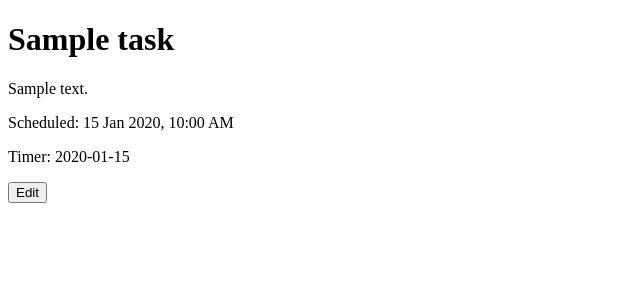
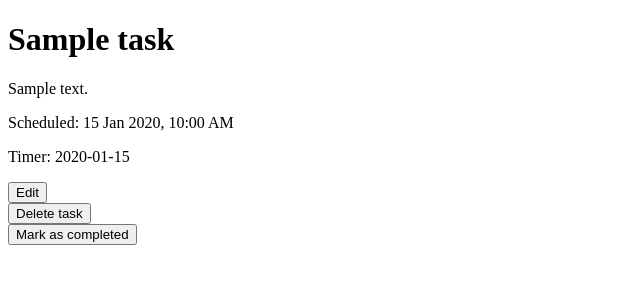
Before and after one commit to Dhanush-devup/Todo-list-, a Flask app: page /task/1 in a window 1280 px wide. Shown: the top 300 px of the page, without its empty margins (0-640 px from the left). Run offline with Flask 3, Linux system fonts and the light colour scheme; the visitor is signed in with stand-in values (Sample User, id 1); tables that the repository leaves empty hold one stand-in row (values such as "Sample post").

Commit message:
Add finished tasks page and completion feature

```diff
--- a/app.py
+++ b/app.py
@@ -44,6 +44,8 @@ class Task(db.Model):
     schedule_at = db.Column(db.DateTime)
 
     user_id = db.Column(db.Integer,db.ForeignKey("user.id"),nullable=False)
+    completed = db.Column(db.Boolean, default=False, nullable=False)
+
 
 
 
@@ -106,7 +108,7 @@ def dashboard():
         return redirect("/login")
     username=session["username"]
     user=User.query.filter_by(username=username).first()
-    tasks=Task.query.filter_by(user_id=user.id).order_by(nullslast(Task.schedule_at)).all()
+    tasks=Task.query.filter_by(user_id=user.id,completed=False).order_by(nullslast(Task.schedule_at)).all()
     return render_template("dashboard.html",name=user.name,tasks=tasks)
 
 @app.route("/create", methods=["GET", "POST"])
@@ -162,8 +164,40 @@ def update(task_id):
         db.session.commit()
     return redirect("/dashboard")
 
+@app.route("/delete/<int:task_id>",methods=["POST"])
+def  delete(task_id):
+    if "username" not in session:
+        return redirect("/login")
+    task = Task.query.get(task_id)
+    db.session.delete(task)
+    db.session.commit()
+    return redirect("/dashboard")
+
+@app.route("/finish/<int:task_id>",methods=["POST"])
+def finish(task_id):
+    task=Task.query.get(task_id)
+    task.completed=True
+    db.session.commit()
+    return redirect("/dashboard")
+
+@app.route("/finished")
+def finished_tasks():
+    if "username" not in session:
+        return redirect("/login")
+
+    user = User.query.filter_by(username=session["username"]).first()
+
+    tasks = Task.query.filter_by(user_id=user.id, completed=True).order_by(nullslast(Task.schedule_at)).all()
+
+    return render_template("finished.html",name=user.name,tasks=tasks)
+
+
+
+
 if __name__ in "__main__":
     with app.app_context():
         db.create_all()
 
+
+
     app.run(debug=True)
--- a/templates/dashboard.html
+++ b/templates/dashboard.html
@@ -11,6 +11,7 @@
         <button type="submit">Create New Task</button>
     </form>
 </div>
+<a href="/finished" method="post">Finished tasks</a>
 <h2>Current tasks</h2>
 
 {% for task in tasks %}
--- a/templates/task.html
+++ b/templates/task.html
@@ -47,6 +47,13 @@
       Cancel
     </button>
   </form>
+  <form action="/delete/{{ task.id }}" method="post"
+      onsubmit="return confirm('Are you sure you want to delete this task?');">
+  <button class="delete">Delete task</button>
+</form>
+<form action="/finish/{{task.id}}" method="post">
+    <button type="submit" name="completed" >Mark as completed</button>
+</form>
 
 
 <script>
```
Also changed, not shown: templates/finished.html (added, +17 -0 lines).
